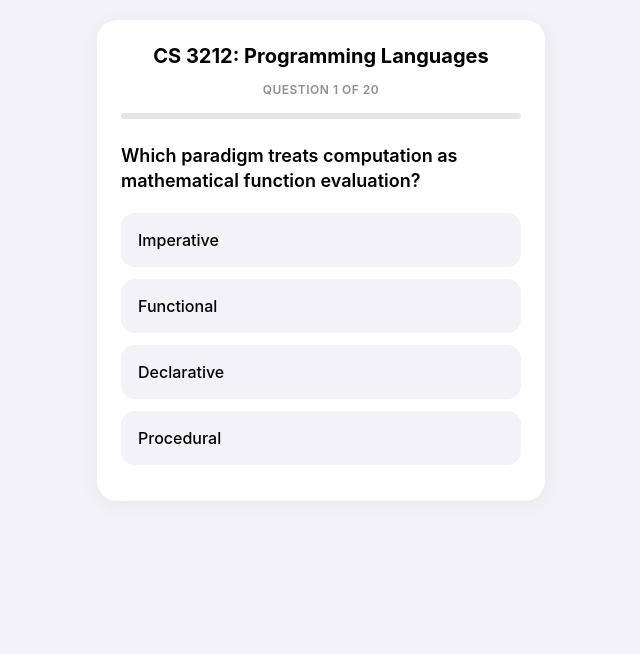
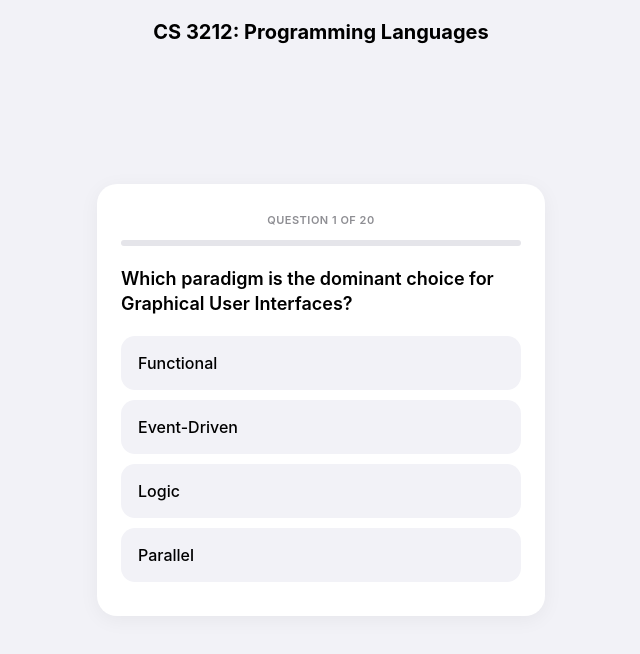
Before and after one commit to JshSrio/reviewer, a plain HTML site: page index.html in a window 1280 px wide. Shown: the whole page, without its empty margins (319-959 px from the left). Drawn offline with Linux system fonts and the light colour scheme.

Commit message:
Refactor HTML structure and styling for quiz app

```diff
--- a/index.html
+++ b/index.html
@@ -21,9 +21,25 @@
             color: var(--ios-text);
             margin: 0;
             display: flex;
+            flex-direction: column;
+            align-items: center;
             justify-content: center;
+            min-height: 100vh;
             padding: 20px;
+            box-sizing: border-box;
             -webkit-font-smoothing: antialiased;
+        }
+
+        /* Fixed Title at the top */
+        .page-title {
+            position: fixed;
+            top: 20px;
+            width: 100%;
+            text-align: center;
+            font-size: 20px;
+            font-weight: 700;
+            margin: 0;
+            z-index: 10;
         }
 
         #quiz-container {
@@ -33,25 +49,19 @@
             padding: 24px;
             border-radius: 20px;
             box-shadow: 0 4px 20px rgba(0,0,0,0.05);
+            position: relative;
         }
 
         .header {
             text-align: center;
-            margin-bottom: 24px;
-        }
-
-        .header h1 {
-            font-size: 20px;
-            font-weight: 700;
-            margin: 0 0 10px 0;
-            color: var(--ios-text);
+            margin-bottom: 20px;
         }
 
         .progress-bar {
             height: 6px;
             background: #E5E5EA;
             border-radius: 3px;
-            margin: 15px 0;
+            margin: 12px 0;
             overflow: hidden;
         }
 
@@ -63,7 +73,7 @@
         }
 
         .status {
-            font-size: 12px;
+            font-size: 11px;
             color: var(--ios-secondary);
             text-transform: uppercase;
             font-weight: 600;
@@ -81,7 +91,7 @@
         .option {
             background: #F2F2F7;
             padding: 16px;
-            margin-bottom: 12px;
+            margin-bottom: 10px;
             border-radius: 14px;
             font-size: 16px;
             font-weight: 500;
@@ -128,7 +138,6 @@
             font-size: 17px;
             font-weight: 600;
             cursor: pointer;
-            transition: opacity 0.2s;
         }
 
         #feedback {
@@ -146,25 +155,23 @@
 </head>
 <body>
 
+<h1 class="page-title">CS 3212: Programming Languages</h1>
+
 <div id="quiz-container">
-    <div class="header">
-        <h1>CS 3212: Programming Languages</h1>
-        <div id="quiz-progress-meta">
+    <div id="quiz-header-meta">
+        <div class="header">
             <span class="status">Question <span id="cur-num">1</span> of <span id="total-num">20</span></span>
             <div class="progress-bar"><div id="progress-fill"></div></div>
         </div>
     </div>
 
     <div id="quiz-screen">
-        <div class="question" id="q-text">Loading question...</div>
-
+        <div class="question" id="q-text">Loading...</div>
         <div id="mc-area"></div>
-
         <div id="id-area" class="hidden">
             <input type="text" id="id-input" placeholder="Your answer..." autocomplete="off">
             <button class="btn-primary" onclick="checkID()">Submit</button>
         </div>
-
         <div id="feedback"></div>
         <button id="next-btn" class="btn-primary hidden" onclick="nextQ()" style="margin-top:10px; background: #000;">Next Question</button>
     </div>
@@ -179,29 +186,26 @@
 
 <script>
     const rawData = [
-        // Multiple Choice
-        { type: "mc", q: "What language did Konrad Zuse develop between 1943 and 1945?", a: ["Fortran", "Plankalkül", "Lisp", "Algol"], c: 1 },
-        { type: "mc", q: "The IBM 704 system's floating-point hardware signaled the end of which era?", a: ["Interpretive", "Object-Oriented", "Scripting", "Logic"], c: 0 },
-        { type: "mc", q: "Which language is the second-oldest high-level language still in widespread use?", a: ["Fortran", "C", "Lisp", "Cobol"], c: 2 },
-        { type: "mc", q: "Who developed Lisp at MIT in 1958?", a: ["John Backus", "John McCarthy", "James Gosling", "Bjarne Stroustrup"], c: 1 },
-        { type: "mc", q: "Which paradigm focuses on sending messages to objects?", a: ["Procedural", "Functional", "Object-Oriented", "Logic"], c: 2 },
-        { type: "mc", q: "Which language was originally designed for embedded consumer electronics like microwave ovens?", a: ["C++", "Java", "Python", "JavaScript"], c: 1 },
-        { type: "mc", q: "Which language classification has zero abstraction from the hardware?", a: ["Assembly", "Machine Language", "High-level", "System"], c: 1 },
-        { type: "mc", q: "What is the dominant paradigm for Graphical User Interfaces?", a: ["Logic", "Functional", "Event-Driven", "Parallel"], c: 2 },
-        { type: "mc", q: "Which language was originally developed by Dennis Ritchie at Bell Labs?", a: ["B", "C", "C++", "Java"], c: 1 },
-        { type: "mc", q: "Which paradigm treats computation as mathematical function evaluation?", a: ["Imperative", "Functional", "Declarative", "Procedural"], c: 1 },
-
-        // Identification
+        { type: "mc", q: "Who designed Plankalkül, the first high-level programming language?", a: ["John Backus", "Konrad Zuse", "John McCarthy", "Alan Kay"], c: 1 },
+        { type: "mc", q: "Which IBM system inspired the development of Fortran in 1954?", a: ["IBM 360", "IBM 704", "Z4", "PDP-11"], c: 1 },
+        { type: "mc", q: "Which language is the second-oldest high-level language in widespread use?", a: ["Fortran", "Lisp", "C", "Cobol"], c: 1 },
+        { type: "mc", q: "What paradigm treats computation as evaluating mathematical functions?", a: ["Imperative", "Procedural", "Functional", "Logic"], c: 2 },
+        { type: "mc", q: "Which language was originally created for embedded consumer electronic devices?", a: ["C++", "Python", "Java", "PHP"], c: 2 },
+        { type: "mc", q: "Which classification describes binary instructions (0 and 1)?", a: ["Assembly", "System", "Machine Language", "Visual"], c: 2 },
+        { type: "mc", q: "Who created C++ by adding classes and object-oriented features to C?", a: ["Dennis Ritchie", "Bjarne Stroustrup", "James Gosling", "Larry Wall"], c: 1 },
+        { type: "mc", q: "What notation was introduced in 1959 to define programming language syntax?", a: ["Lambda Calculus", "BNF (Backus-Naur Form)", "RegEx", "Morse Code"], c: 1 },
+        { type: "mc", q: "Which language uses 'atoms' and 'lists' as its only two data types?", a: ["Prolog", "Algol 60", "Lisp", "Smalltalk"], c: 2 },
+        { type: "mc", q: "Which paradigm is the dominant choice for Graphical User Interfaces?", a: ["Functional", "Event-Driven", "Logic", "Parallel"], c: 1 },
         { type: "id", q: "What does the acronym COBOL stand for?", c: ["Common Business Oriented Language"] },
-        { type: "id", q: "Who created C++ by adding classes to the C language?", c: ["Bjarne Stroustrup"] },
-        { type: "id", q: "What language classification is machine-independent and portable?", c: ["High-level Language", "High level"] },
-        { type: "id", q: "Who designed the Python programming language?", c: ["Guido van Rossum"] },
+        { type: "id", q: "Who designed Python at Stichting Mathematisch Centrum?", c: ["Guido van Rossum"] },
         { type: "id", q: "What translator converts assembly language into machine code?", c: ["Assembler"] },
-        { type: "id", q: "What paradigm uses facts and rules to build programs?", c: ["Logic Programming", "Logic"] },
-        { type: "id", q: "What was the original name for JavaScript?", c: ["Mocha"] },
-        { type: "id", q: "What language uses English-like terms like 'mov' and 'add'?", c: ["Assembly Language", "Assembly"] },
-        { type: "id", q: "Who developed the PHP language in 1994?", c: ["Rasmus Lerdorf"] },
-        { type: "id", q: "What notation was presented by Backus in 1959 to define language syntax?", c: ["BNF", "Backus-Naur Form"] }
+        { type: "id", q: "What language uses facts and rules to building programs?", c: ["Prolog"] },
+        { type: "id", q: "Who developed JavaScript at Netscape in 1995?", c: ["Brendan Eich"] },
+        { type: "id", q: "What term describes a language like Scratch that manipulates elements graphically?", c: ["Visual Programming Language", "Visual"] },
+        { type: "id", q: "What imperative style replaces 'gotos' with nested loops and subroutines?", c: ["Structured Programming", "Structured"] },
+        { type: "id", q: "Who led the Java design team at Sun Microsystems?", c: ["James Gosling"] },
+        { type: "id", q: "What was the name of the first publicly available version of PHP?", c: ["Personal Home Page Tools", "Personal Home Page"] },
+        { type: "id", q: "What is the simplest data type in Zuse's Plankalkül?", c: ["Single bit", "Bit"] }
     ];
 
     let questions = [];
@@ -297,7 +301,7 @@
 
     function finish() {
         document.getElementById('quiz-screen').classList.add('hidden');
-        document.getElementById('quiz-progress-meta').classList.add('hidden');
+        document.getElementById('quiz-header-meta').classList.add('hidden');
         document.getElementById('result-screen').classList.remove('hidden');
         document.getElementById('final-score').innerText = score + " / " + questions.length;
     }
```
